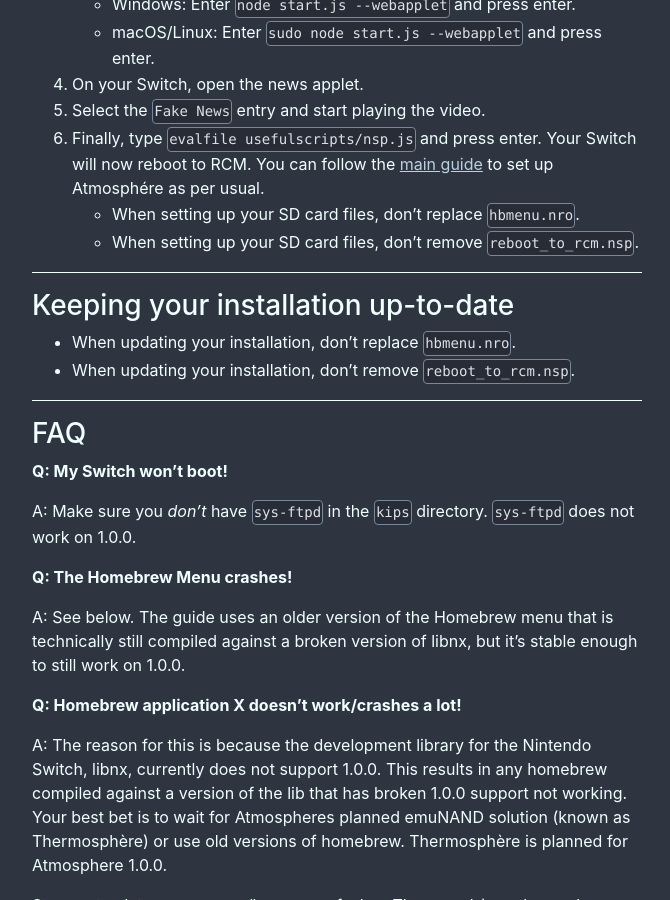
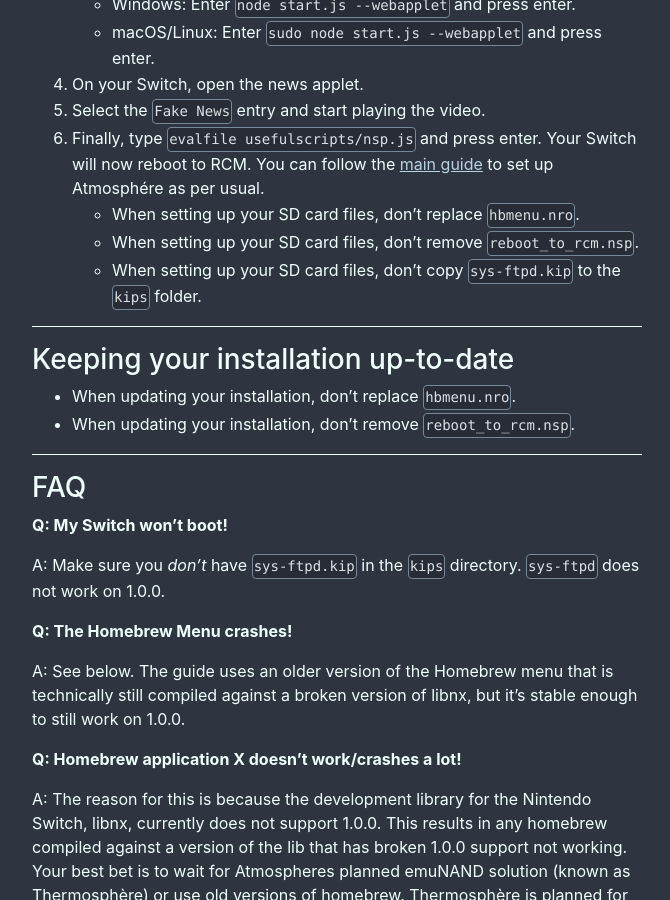
Before and after one commit to noirscape/SwitchGuideOLD, a Jekyll site: the page built from 1-0-0.md, in a window 1280 px wide and 900 px high, scrolled down 3196 px. Shown: the whole window, without its empty margins (303-973 px from the left). Built offline with Jekyll 4.4.1, drawn with Linux system fonts in a browser that asks for light colours.

Commit message:
Sigh, forgot to properly add this to both sections.

```diff
--- a/1-0-0.md
+++ b/1-0-0.md
@@ -92,6 +92,7 @@
 6. Finally, type `evalfile usefulscripts/nsp.js` and press enter. Your Switch will now reboot to RCM. You can follow the [main guide](index.html){: .a-table target="_blank"} to set up Atmosphére as per usual.
   - When setting up your SD card files, don't replace `hbmenu.nro`.
   - When setting up your SD card files, don't remove `reboot_to_rcm.nsp`.
+ - When setting up your SD card files, don't copy `sys-ftpd.kip` to the `kips` folder.
 
 ---
 
@@ -106,7 +107,7 @@
 
 **Q: My Switch won't boot!**
 
-A: Make sure you _don't_ have `sys-ftpd` in the `kips` directory. `sys-ftpd` does not work on 1.0.0.
+A: Make sure you _don't_ have `sys-ftpd.kip` in the `kips` directory. `sys-ftpd` does not work on 1.0.0.
 
 **Q: The Homebrew Menu crashes!**
 
```
